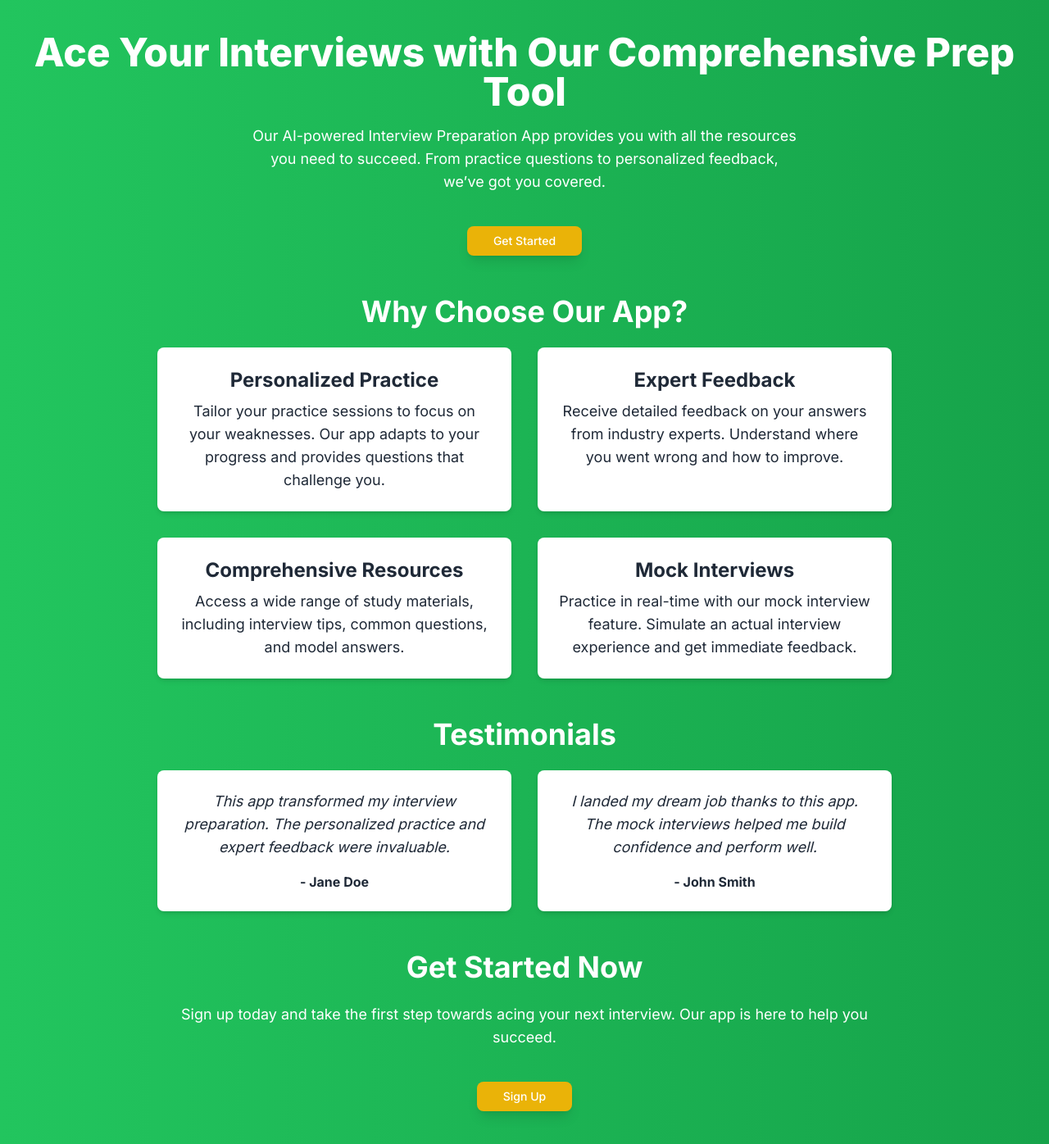
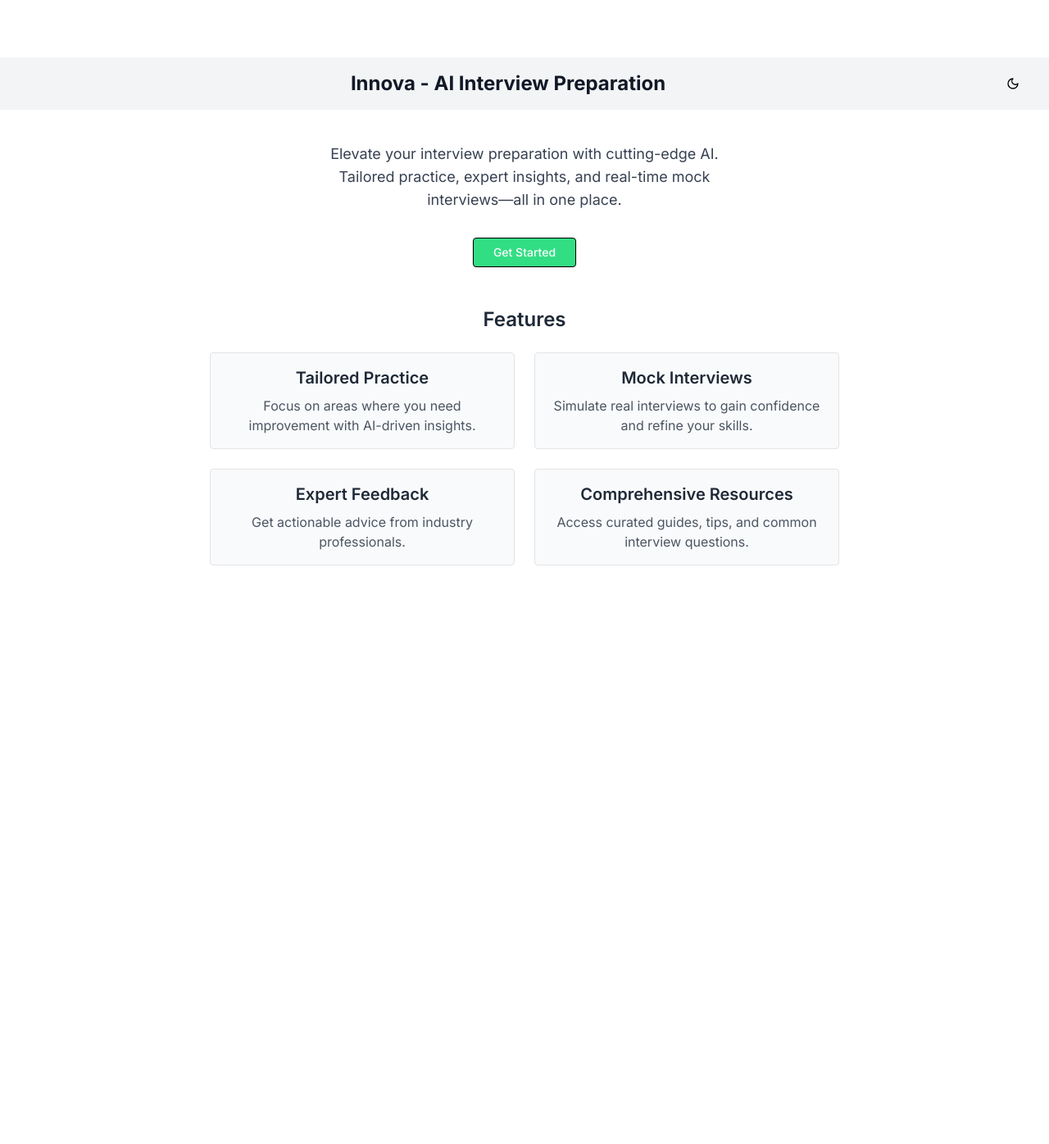
Before and after one commit to AyushKatre05/Interview-Preperation-App, a Next.js app: page / in a window 1280 px wide. Shown: the whole page at 82% size. After the commit the page ends 800 px from the top, so only its background shows below. Built offline with nearby package versions, Linux system fonts and the light colour scheme.

Commit message:
changes landing page

```diff
--- a/app/page.js
+++ b/app/page.js
@@ -1,9 +1,8 @@
-// pages/index.tsx
 "use client";
 import { useRouter } from 'next/navigation';
 import Head from 'next/head';
-import Image from 'next/image';
 import { Button } from '@/components/ui/button';
+import ThemeToggleButton from './dashboard/(components)/ThemeToggleButton';
 
 const Home = () => {
   const router = useRouter();
@@ -13,80 +12,69 @@ const Home = () => {
   };
 
   return (
-    <div className="min-h-screen bg-gradient-to-r from-green-500 to-green-600 text-white flex flex-col items-center justify-center">
+    <div className="min-h-screen bg-white dark:bg-gray-900 text-black dark:text-white flex flex-col items-center justify-center">
       <Head>
-        <title>Interview Preparation App</title>
-        <meta name="description" content="Prepare for your interviews with ease" />
+        <title>Innova - AI Interview Preparation App</title>
+        <meta name="description" content="AI-powered platform for interview success." />
         <link rel="icon" href="/favicon.ico" />
       </Head>
+
+      {/* Simple Header */}
+      <header className="w-full py-4 bg-gray-100 dark:bg-gray-800">
+        <div className="flex justify-between max-w-7xl mx-auto px-6">
+        <div></div>
+          <h1 className="text-2xl font-bold text-gray-900 dark:text-white">
+            Innova - AI Interview Preparation
+          </h1>
+          <span>
+            <ThemeToggleButton/>
+          </span>
+        </div>
+      </header>
+
       <main className="w-full flex flex-col items-center justify-center px-6 py-10">
-        <h1 className="text-5xl font-extrabold text-white mb-4 text-center">Ace Your Interviews with Our Comprehensive Prep Tool</h1>
-        <p className="text-lg text-white mb-6 text-center max-w-2xl">
-          Our AI-powered Interview Preparation App provides you with all the resources you need to succeed. From practice questions to personalized feedback, we’ve got you covered.
+
+        <p className="text-lg text-gray-700 dark:text-gray-400 mb-8 text-center max-w-lg">
+          Elevate your interview preparation with cutting-edge AI. Tailored practice, expert insights, and real-time mock interviews—all in one place.
         </p>
+
+        {/* Get Started Button */}
         <Button
           onClick={handleGetStarted}
-          className="mt-4 px-8 py-4 bg-yellow-500 text-white rounded-lg hover:bg-yellow-600 shadow-lg"
+          className="px-6 py-3 border border-black rounded hover:bg-green-600 dark:hover:bg-green-700"
         >
           Get Started
         </Button>
-        <section className="mt-12 w-full max-w-4xl text-center">
-          <h2 className="text-4xl font-bold mb-6">Why Choose Our App?</h2>
-          <div className="grid grid-cols-1 md:grid-cols-2 gap-8">
-            <div className="bg-white hover:scale-105 text-gray-800 p-6 rounded-lg shadow-md">
-              <h3 className="text-2xl font-bold mb-2">Personalized Practice</h3>
-              <p className="text-lg">
-                Tailor your practice sessions to focus on your weaknesses. Our app adapts to your progress and provides questions that challenge you.
+
+        {/* Features Section */}
+        <section className="mt-12 w-full max-w-3xl text-center">
+          <h2 className="text-2xl font-semibold mb-6 text-gray-800 dark:text-white">Features</h2>
+          <div className="grid grid-cols-1 md:grid-cols-2 gap-6">
+            <div className="border p-4 rounded hover:shadow-md bg-gray-50 dark:bg-gray-700 hover:scale-105">
+              <h3 className="text-xl font-semibold mb-2 text-gray-800 dark:text-white">Tailored Practice</h3>
+              <p className="text-gray-600 dark:text-gray-300">
+                Focus on areas where you need improvement with AI-driven insights.
               </p>
             </div>
-            <div className="bg-white hover:scale-105 text-gray-800 p-6 rounded-lg shadow-md">
-              <h3 className="text-2xl font-bold mb-2">Expert Feedback</h3>
-              <p className="text-lg">
-                Receive detailed feedback on your answers from industry experts. Understand where you went wrong and how to improve.
+            <div className="border p-4 rounded hover:shadow-md bg-gray-50 dark:bg-gray-700 hover:scale-105">
+              <h3 className="text-xl font-semibold mb-2 text-gray-800 dark:text-white">Mock Interviews</h3>
+              <p className="text-gray-600 dark:text-gray-300">
+                Simulate real interviews to gain confidence and refine your skills.
               </p>
             </div>
-            <div className="bg-white hover:scale-105 text-gray-800 p-6 rounded-lg shadow-md">
-              <h3 className="text-2xl font-bold mb-2">Comprehensive Resources</h3>
-              <p className="text-lg">
-                Access a wide range of study materials, including interview tips, common questions, and model answers.
+            <div className="border p-4 rounded hover:shadow-md bg-gray-50 dark:bg-gray-700 hover:scale-105">
+              <h3 className="text-xl font-semibold mb-2 text-gray-800 dark:text-white">Expert Feedback</h3>
+              <p className="text-gray-600 dark:text-gray-300">
+                Get actionable advice from industry professionals.
               </p>
             </div>
-            <div className="bg-white hover:scale-105 text-gray-800 p-6 rounded-lg shadow-md">
-              <h3 className="text-2xl font-bold mb-2">Mock Interviews</h3>
-              <p className="text-lg">
-                Practice in real-time with our mock interview feature. Simulate an actual interview experience and get immediate feedback.
+            <div className="border p-4 rounded hover:shadow-md bg-gray-50 dark:bg-gray-700 hover:scale-105">
+              <h3 className="text-xl font-semibold mb-2 text-gray-800 dark:text-white">Comprehensive Resources</h3>
+              <p className="text-gray-600 dark:text-gray-300">
+                Access curated guides, tips, and common interview questions.
               </p>
             </div>
           </div>
-        </section>
-        <section className="mt-12 w-full max-w-4xl text-center">
-          <h2 className="text-4xl font-bold mb-6">Testimonials</h2>
-          <div className="grid grid-cols-1 md:grid-cols-2 gap-8">
-            <div className="bg-white text-gray-800 p-6 rounded-lg shadow-md">
-              <p className="text-lg italic">
-                This app transformed my interview preparation. The personalized practice and expert feedback were invaluable.
-              </p>
-              <p className="mt-4 font-bold">- Jane Doe</p>
-            </div>
-            <div className="bg-white text-gray-800 p-6 rounded-lg shadow-md">
-              <p className="text-lg italic">
-                I landed my dream job thanks to this app. The mock interviews helped me build confidence and perform well.
-              </p>
-              <p className="mt-4 font-bold">- John Smith</p>
-            </div>
-          </div>
-        </section>
-        <section className="mt-12 w-full max-w-4xl text-center">
-          <h2 className="text-4xl font-bold mb-6">Get Started Now</h2>
-          <p className="text-lg mb-6">
-            Sign up today and take the first step towards acing your next interview. Our app is here to help you succeed.
-          </p>
-          <Button
-            onClick={handleGetStarted}
-            className="mt-4 px-8 py-4 bg-yellow-500 text-white rounded-lg hover:bg-yellow-600 shadow-lg"
-          >
-            Sign Up
-          </Button>
         </section>
       </main>
     </div>
```
